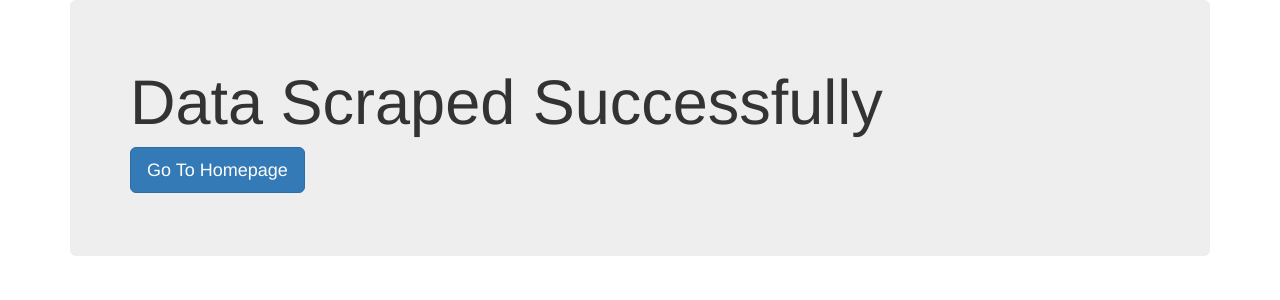
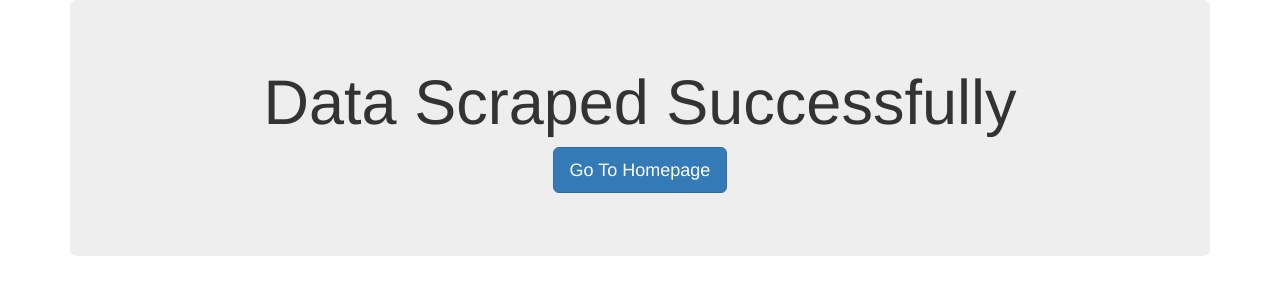
Before and after one commit to berndab/mission_to_mars, a Flask app: template templates/scrape_results.html in a window 1280 px wide. Shown: the top 300 px of the page. Run offline with Flask 2, Linux system fonts and the light colour scheme; the template is opened without the code that fills it, so the values that code supplies are empty; some libraries are stand-ins or nearby versions.

Commit message:
changed layout

```diff
--- a/templates/scrape_results.html
+++ b/templates/scrape_results.html
@@ -10,7 +10,7 @@
 <body>
     <div class="container">
         <!-- ***** Added bootstrap jumbotron ***** -->
-        <div class="jumbotron text-left">
+        <div class="jumbotron text-center">
             <h1>Data Scraped Successfully</h1>
             <p>
                 <!-- ***** Added bootstrap button to return to home page ***** -->
```
